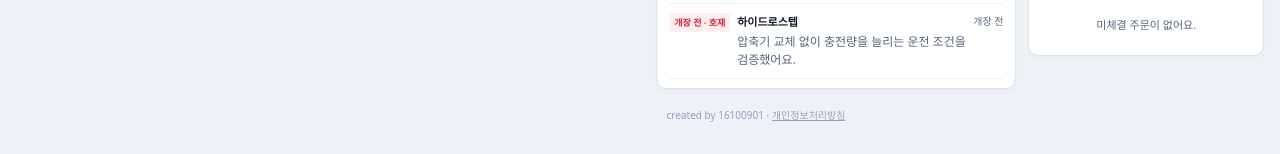
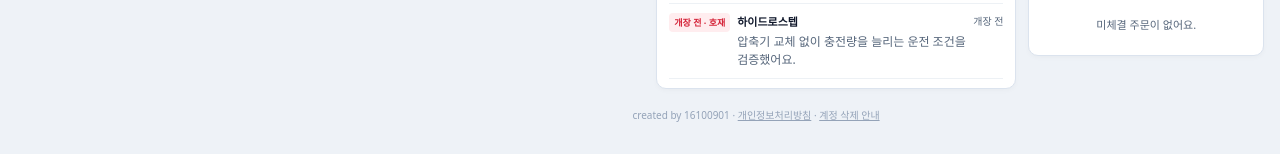
Before and after one commit to heewon-yu/dailyfoodfighter, a Jekyll site: the page games/scalping-king/index.html, which Jekyll copies as it is, in a window 1280 px wide and 900 px high, scrolled down 591 px. Shown: the part 743-897 px from the top of the window. Built offline with Jekyll 4.4.1, drawn with Linux system fonts in a browser that asks for light colours.

Commit message:
feat(scalping): link and bundle the external account deletion resource

```diff
--- a/games/scalping-king/index.html
+++ b/games/scalping-king/index.html
@@ -192,7 +192,7 @@
       </div>
       </div>
       <nav class="mobile-jump" aria-label="거래 화면 바로가기"><span id="mobileTimer" aria-hidden="true">05:00</span><button id="jumpStocks" type="button">종목</button><button id="jumpChart" type="button">차트</button><button id="jumpTrade" type="button">주문</button><button id="jumpNews" type="button">뉴스 <span id="newsUnread" hidden>●</span></button><button id="jumpPause" type="button" hidden>일시정지</button><button id="jumpRestart" type="button" hidden>다시하기</button></nav>
-      <footer>created by 16100901 · <a href="./privacy/" target="_blank" rel="noopener" style="color:inherit; text-decoration:underline;">개인정보처리방침</a></footer>
+      <footer>created by 16100901 · <a href="./privacy/" target="_blank" rel="noopener" style="color:inherit; text-decoration:underline;">개인정보처리방침</a> · <a href="./delete-account/" target="_blank" rel="noopener" style="color:inherit; text-decoration:underline;">계정 삭제 안내</a></footer>
     </div>
   </main>
 
```
